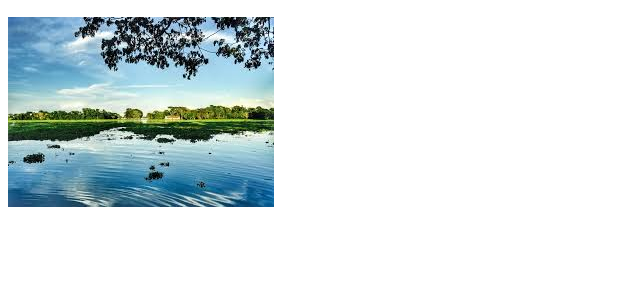
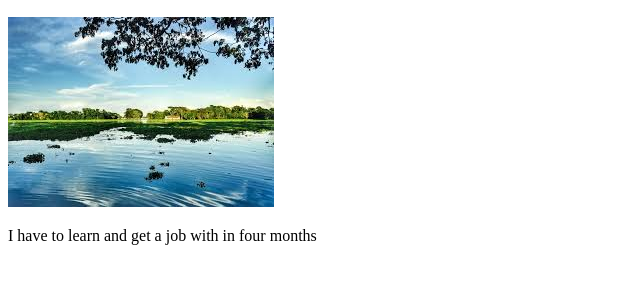
Before and after one commit to Shafiul88/My-first-website, a plain HTML site: page index.html in a window 1280 px wide. Shown: the part 110-394 px from the top of the page, without its empty margins (0-640 px from the left). Drawn offline with Linux system fonts and the light colour scheme.

Commit message:
new line in index

```diff
--- a/index.html
+++ b/index.html
@@ -9,5 +9,6 @@
     <h1>I am using git hub</h1>
     <h2>I am excited to know more about git hub</h2>
     <img src="images.jpg" alt="">
+    <p>I have to learn and get a job with in four months</p>
 </body>
 </html>
```
